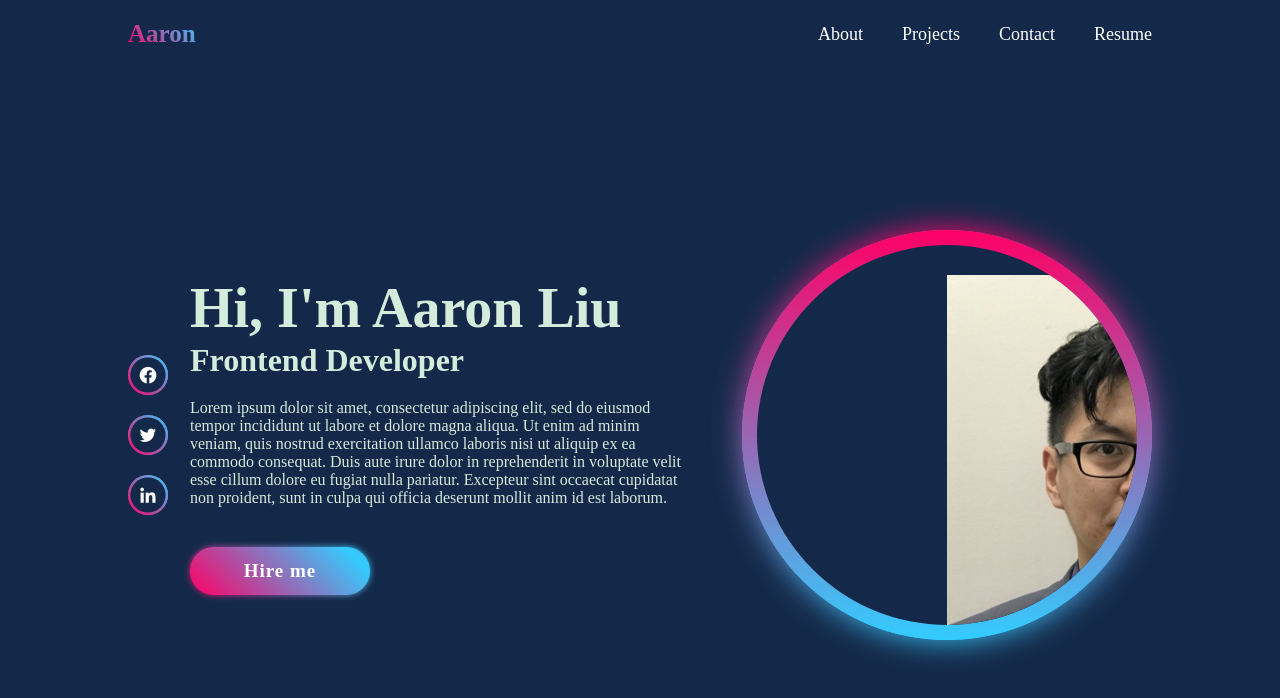
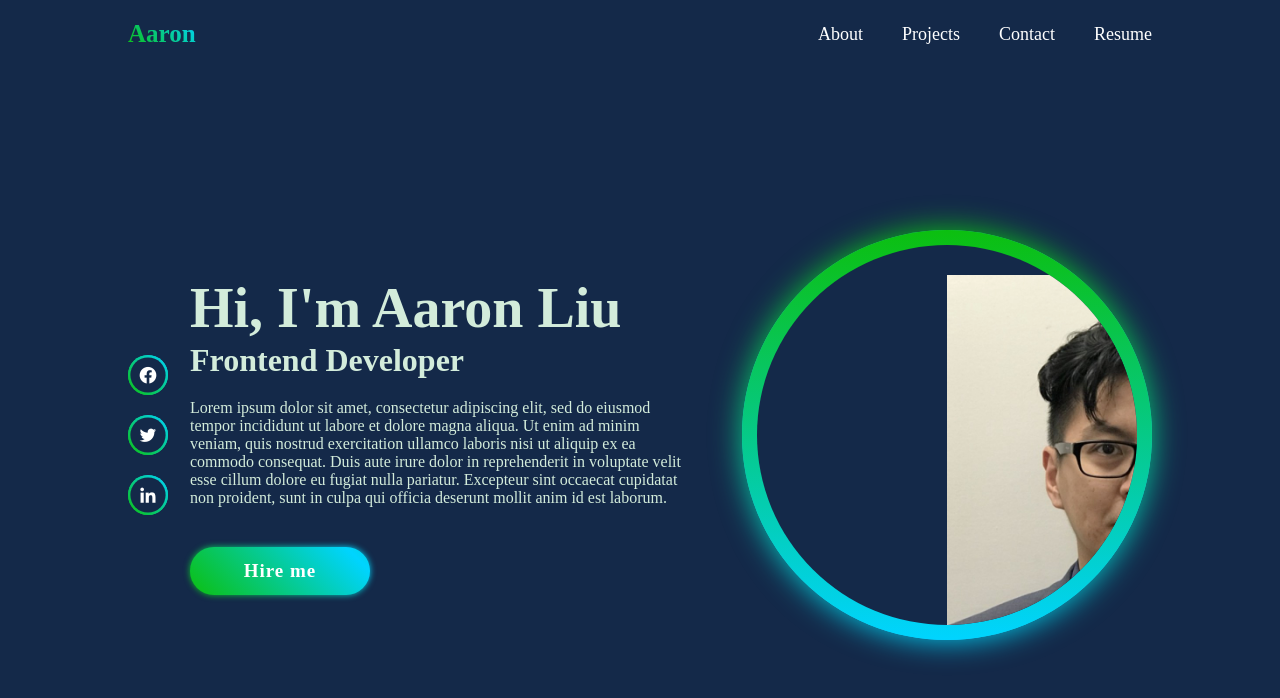
Before and after one commit to AaronLiuXM/myPortfolio, a plain HTML site: page index.html in a window 1280 px wide. Drawn offline with nearby package versions, Linux system fonts and the light colour scheme.

Commit message:
change linear color

```diff
--- a/assets/css/style.css
+++ b/assets/css/style.css
@@ -1,5 +1,8 @@
 :root {
   --background: #142949;
+  --green: #0cbf0f;
+  --blue: #00d4ff;
+  --darkBlue: #06024d;
 }
 
 * {
@@ -31,7 +34,7 @@ body {
   text-decoration: none;
   font-weight: 600;
   pointer-events: none;
-  background: linear-gradient(45deg, #f06, #3cf);
+  background: linear-gradient(45deg, var(--green), var(--blue));
   opacity: 0;
   animation: slideTop 1s ease forwards;
   -webkit-text-fill-color: transparent;
@@ -51,7 +54,7 @@ body {
 }
 
 .navbar a:hover {
-  background: linear-gradient(45deg, #f06, #3cf);
+  background: linear-gradient(45deg, var(--green), var(--blue));
   -webkit-text-fill-color: transparent;
   -webkit-background-clip: text;
 }
@@ -121,7 +124,7 @@ body {
   top: 0;
   left: 0;
   inset: 0;
-  background: linear-gradient(45deg, #f06, #3cf, #f06);
+  background: linear-gradient(45deg, var(--green), var(--blue), var(--green));
   background-position: 0 0;
   background-size: 200%;
   z-index: -1;
@@ -136,7 +139,7 @@ body {
   top: 0;
   left: 0;
   inset: 0;
-  background: linear-gradient(45deg, #f06, #3cf, #f06);
+  background: linear-gradient(45deg, var(--green), var(--blue), var(--green));
   background-position: 0 0;
   background-size: 200%;
   z-index: -1;
@@ -156,7 +159,7 @@ body {
   align-items: center;
   width: 40px;
   height: 40px;
-  background: linear-gradient(45deg, #f06, #3cf);
+  background: linear-gradient(45deg, var(--green), var(--blue));
   border-radius: 50%;
   font-size: 20px;
   color: #fff;
@@ -188,7 +191,7 @@ body {
   position: absolute;
   width: 100%;
   height: 100%;
-  background: linear-gradient(45deg, #f06, #3cf);
+  background: linear-gradient(45deg, var(--green), var(--blue));
   border-radius: 50%;
   z-index: -1;
   transition: 0.5s ease;
@@ -246,7 +249,7 @@ body {
   position: absolute;
   width: 100%;
   height: 100%;
-  background: linear-gradient(#f06, #3cf);
+  background: linear-gradient(var(--green), var(--blue));
   border-radius: 50%;
   animation: circleRotate 5s linear infinite;
 }
```
